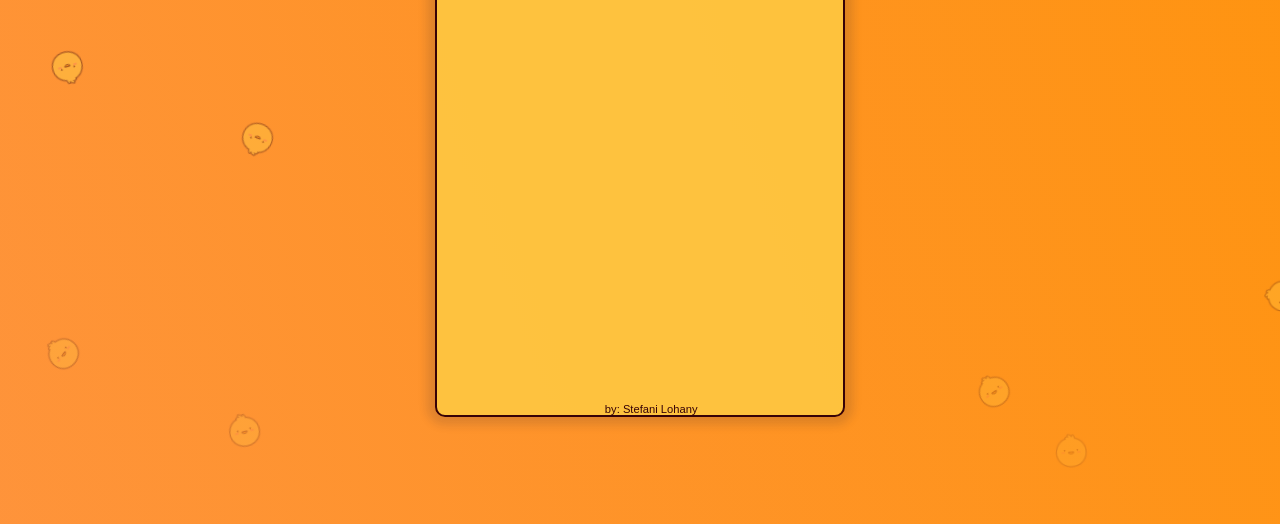
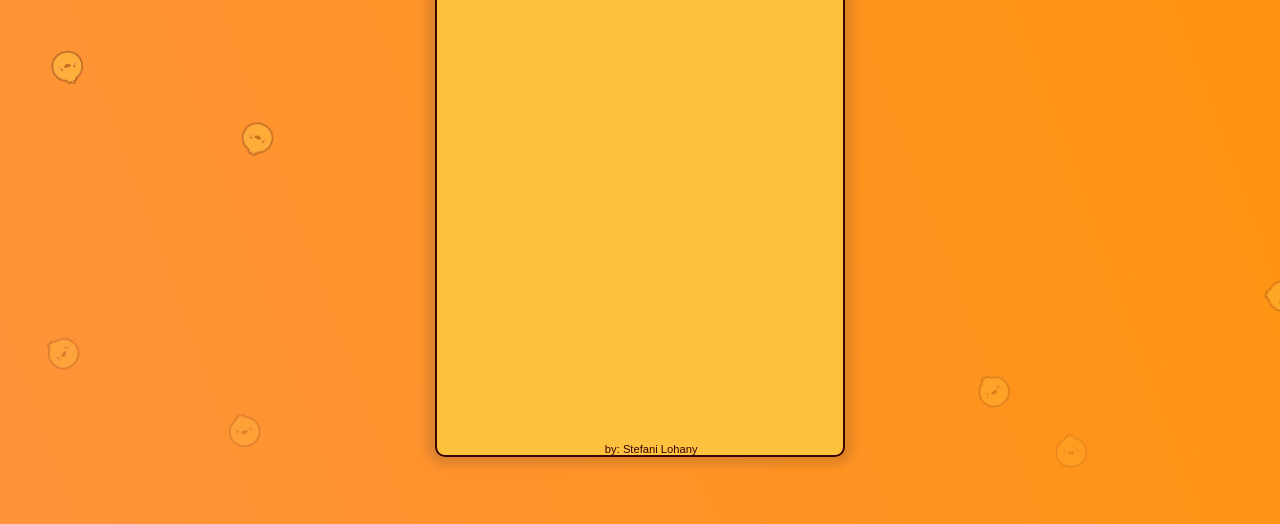
Before and after one commit to loloh69/Fofruchos, a plain HTML site: page src/contato.html in a window 1280 px wide. Shown: the part 276-800 px from the top of the page. Drawn offline with Linux system fonts and the light colour scheme; a web font is replaced by a local one.

Commit message:
style_contato.css

```diff
--- a/src/style_contato.css
+++ b/src/style_contato.css
@@ -91,8 +91,8 @@ body {
     text-align: center;
     border: solid 2px rgb(55, 2, 7);
     background-color: rgba(254, 201, 66, 0.884);
-    width: clamp(12rem, 50vw, 24rem);
-    height: clamp(27rem, 70vh, 40rem);
+    width: clamp(12rem, 95vw, 24rem);
+    height: clamp(27rem, 90vh, 40rem);
     box-shadow: 0px 0px 10px 8px rgba(31, 26, 48, 0.142);
     z-index: 1;
     position: relative;
```
